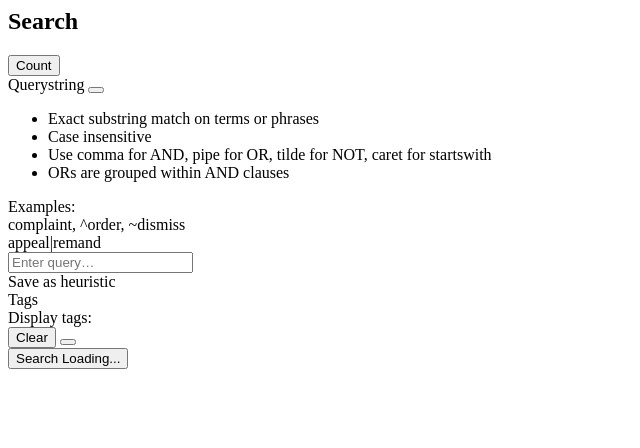
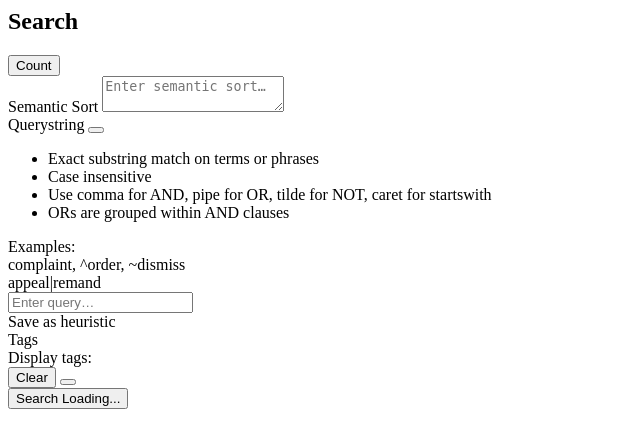
Before and after one commit to freelawproject/classifier-experiments, a Python web app: template clx/app/templates/search/search_panel.html in a window 1280 px wide. Shown: the top 448 px of the page, without its empty margins (0-640 px from the left). Run offline with Jinja, Linux system fonts and the light colour scheme; the template is opened without the code that fills it, so the values that code supplies are empty.

Commit message:
feat(app): add semantic search field / result button
Fixes: #116

```diff
--- a/clx/app/templates/search/index.html
+++ b/clx/app/templates/search/index.html
@@ -232,6 +232,7 @@
                     "flag": null,
                 },
                 page: 1,
+                semantic_sort: '',
                 results: null,
                 total: null,
                 loading: false,
@@ -383,9 +384,11 @@
                     const data = await this.apiFetch('search/', {
                         method: 'POST',
                         body: {
+                            active_label_id: this.activeLabelId,
                             params: this.params,
                             page: this.page,
                             count: count,
+                            semantic_sort: this.semantic_sort,
                         },
                     });
                     if (data) {
@@ -471,6 +474,7 @@
                         body: { example_id: exampleId, label_id: this.activeLabelId, value: newValue },
                     });
                     await this.getTags();
+                    await this.getLabels();
                 },
 
                 // Decisions
--- a/clx/app/templates/search/search_panel.html
+++ b/clx/app/templates/search/search_panel.html
@@ -12,8 +12,16 @@
         >Count</button>
     </div>
 
+    <label class="block text-sm text-gray-600 font-medium mb-1">Semantic Sort</label>
+    <textarea
+        x-model="semantic_sort"
+        @keydown.enter.prevent="search()"
+        placeholder="Enter semantic sort…"
+        class="w-full p-2 rounded-md bg-white ring-1 ring-gray-300 focus:ring-blue-500"
+    ></textarea>
+
     <!-- Querystring field -->
-    <div class="mb-1" x-data="{open: false}">
+    <div class="mb-1 mt-3" x-data="{open: false}">
         <div class="flex items-center justify-between">
             <label class="block text-sm text-gray-600 font-medium">Querystring</label>
             <button
```
Also changed, not shown: clx/app/templates/search/results_tab.html (+7 -0 lines).
